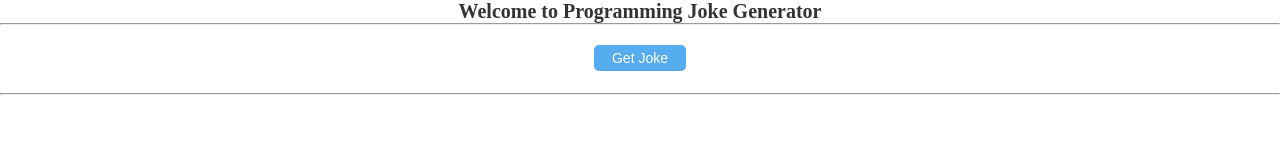
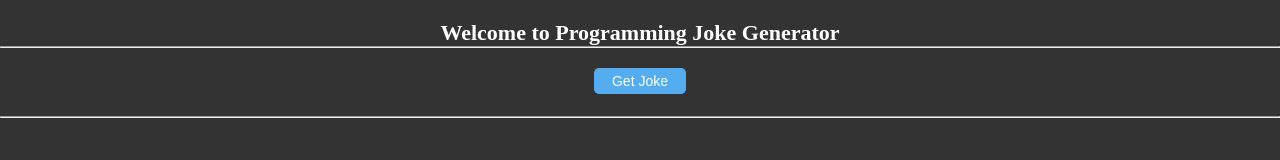
Before and after one commit to Joshuafolorunsho/Joke-generator, a plain HTML site: page index.html in a window 1280 px wide. Drawn offline with Linux system fonts and the light colour scheme.

Commit message:
changed the background color

```diff
--- a/style.css
+++ b/style.css
@@ -7,32 +7,34 @@
      4.1 button
 */
 
-
 /* ===============
   1. global stylings
    =============== */
 
-*{
+* {
 	margin: 0;
 	padding: 0;
 	box-sizing: border-box;
 	font-size: 10px;
+	background: #333;
+	color: #fff;
 }
 
 /* ===============
   2. typography
    =============== */
 
-h1{
-   font-size: 2.0rem;
-   color: #333;
+h1 {
+	margin-top: 2rem;
+	font-size: 2.2rem;
 	text-align: center;
 }
 
 /* ===============
   3. layout
    =============== */
-.btn-container{
+.btn-container,
+.wrapper {
 	display: flex;
 	justify-content: center;
 }
@@ -43,13 +45,16 @@ h1{
 
 /* 4.1 button */
 
-.get-joke-btn{
+.get-joke-btn {
 	margin-top: 2rem;
 	font-size: 1.4rem;
 	border-style: none;
-   background: #55ACEF;
+	background: #55acef;
 	border-radius: 0.5rem;
 	padding: 0.5rem 1.8rem;
-   color:#fff;
 	cursor: pointer;
 }
+
+.list {
+	list-style-type: none;
+}
```
Lines whose indentation alone changed are shown as unchanged.
